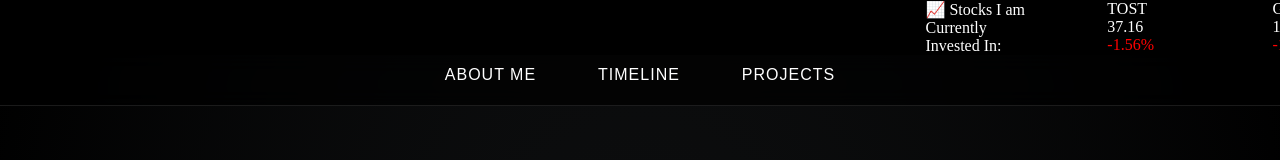
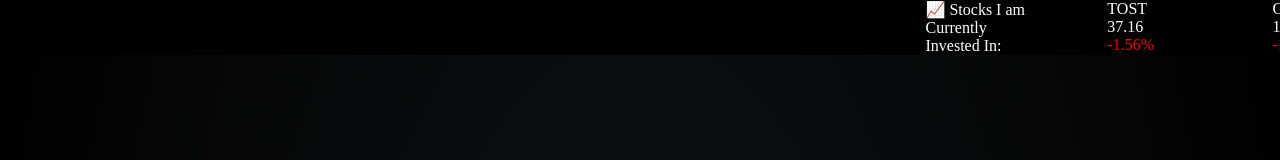
Before and after one commit to MichaelAho1/Portfolio, a React (Vite) app: page / in a window 1280 px wide. Shown: the top 160 px of the page. Built offline with nearby package versions, Linux system fonts and the light colour scheme; no server answers.

Commit message:
Got rid of navBar

```diff
--- a/src/App.jsx
+++ b/src/App.jsx
@@ -1,7 +1,6 @@
 import { useState } from "react";
 import "./App.css";
 import StockBar from "./components/stockbar/stockbar";
-import NavBar from "./components/navbar/NavBar";
 import Profile from "./components/profile/profile";
 import Projects from "./components/projects/projects";
 import Timeline from "./components/timeline/timeline";
@@ -10,7 +9,6 @@ function App() {
   return (
     <>
       <StockBar />
-      <NavBar />
       <div className="container">
         <Profile id="profile" />
         <Timeline id="timeline" />
--- a/src/components/NavBar/NavBar.css
+++ /dev/null
@@ -1,64 +0,0 @@
-.navbar {
-    position: fixed;
-    top: 45px;
-    left: 0;
-    right: 0;
-    height: 60px;
-    z-index: 999;
-    background: rgba(0, 0, 0, 0.7);
-    backdrop-filter: blur(10px);
-    transition: all 0.3s ease;
-    border-bottom: 1px solid rgba(255, 255, 255, 0.1);
-  }
-
-  .navbar.scrolled {
-    background: rgba(0, 0, 0, 0.9);
-  }
-
-  .nav-content {
-    max-width: 1200px;
-    margin: 0 auto;
-    height: 100%;
-    display: flex;
-    justify-content: center;
-    align-items: center;
-  }
-
-  .nav-links {
-    display: flex;
-    gap: 30px;
-  }
-
-  .nav-button {
-    background: transparent;
-    border: none;
-    color: #fff;
-    font-size: 1rem;
-    cursor: pointer;
-    padding: 8px 16px;
-    border-radius: 4px;
-    transition: all 0.2s ease;
-    text-transform: uppercase;
-    letter-spacing: 1px;
-    font-weight: 500;
-  }
-
-  .nav-button:hover {
-    background: rgba(255, 255, 255, 0.1);
-    transform: translateY(-1px);
-  }
-
-  .nav-button:active {
-    transform: translateY(0);
-  }
-
-  @media (max-width: 768px) {
-    .nav-links {
-      gap: 15px;
-    }
-
-    .nav-button {
-      padding: 6px 12px;
-      font-size: 0.9rem;
-    }
-  }
--- a/src/components/NavBar/NavBar.jsx
+++ /dev/null
@@ -1,26 +0,0 @@
-import React, { useState, useEffect } from 'react';
-import './NavBar.css';
-
-export const NavBar = () => {
-  const [isScrolled, setIsScrolled] = useState(false);
-
-  return (
-    <nav className={`navbar ${isScrolled ? 'scrolled' : ''}`}>
-      <div className="nav-content">
-        <div className="nav-links">
-          <button onClick={() => scrollToSection('profile')} className="nav-button">
-            About Me
-          </button>
-          <button onClick={() => scrollToSection('timeline')} className="nav-button">
-            Timeline
-          </button>
-          <button onClick={() => scrollToSection('projects')} className="nav-button">
-            Projects
-          </button>
-        </div>
-      </div>
-    </nav>
-  );
-};
-
-export default NavBar;
--- a/src/components/projects/projects.css
+++ b/src/components/projects/projects.css
@@ -6,7 +6,7 @@
 }
 
 #header {
-  border-bottom: 4px solid #ff6b6b;
+  border-bottom: 4px solid #4ecdc4;
   color: #ffffff;
   display: flex;
   justify-content: center;
```
